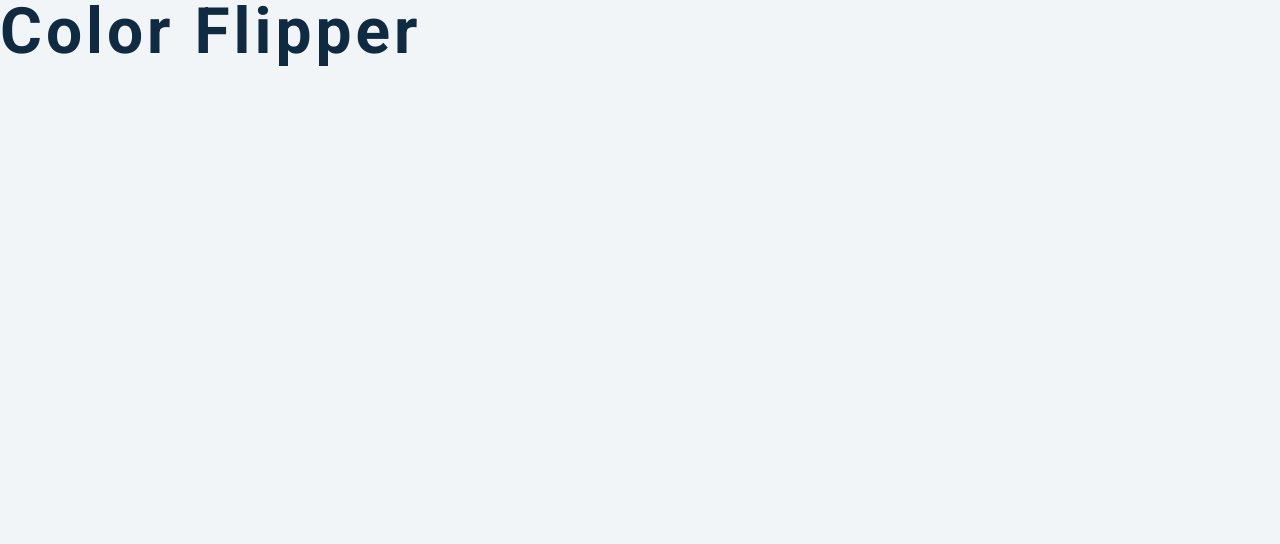
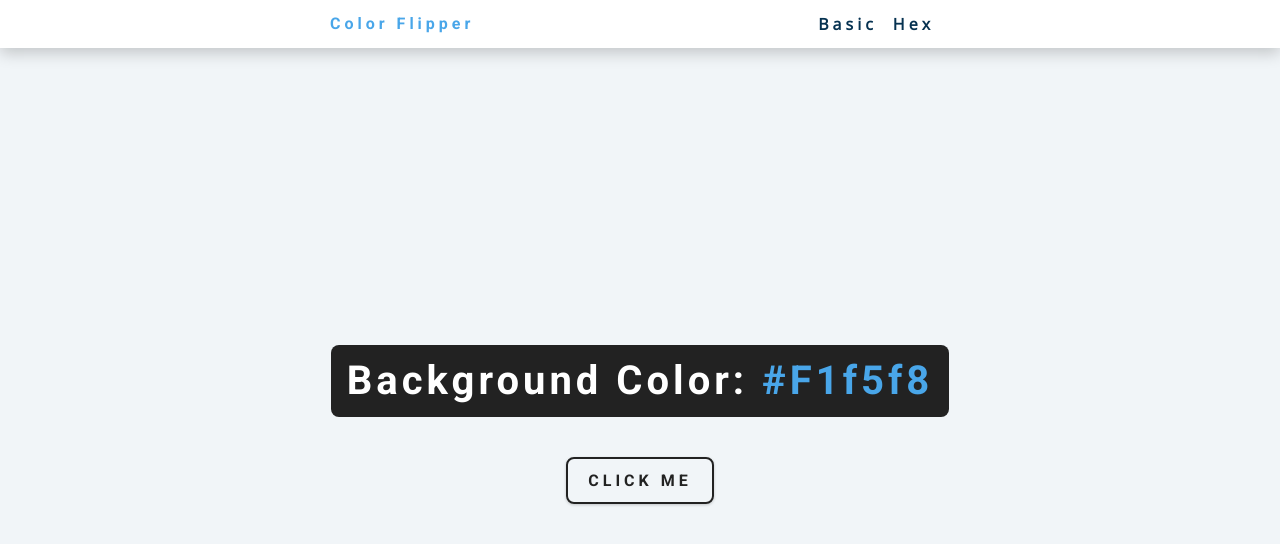
Before and after one commit to jamesoyanna/color-flipper, a plain HTML site: page index.html in a window 1280 px wide. Drawn offline with nearby package versions, Linux system fonts and the light colour scheme.

Commit message:
implemented color changer for index page

```diff
--- a/app.js
+++ b/app.js
@@ -1 +1,15 @@
 const colors = ["green", "red", "rgba(133,122,200)", "#f15025"];
+const btn = document.getElementById("btn");
+const color = document.querySelector(".color");
+
+btn.addEventListener('click', function(){
+// get random number between 0 -3
+const randomNumber = getRandomNumber();
+console.log(randomNumber)
+document.body.style.backgroundColor = colors[randomNumber];
+color.textContent = colors[randomNumber];
+});
+
+const getRandomNumber = ()=>{
+    return Math.floor(Math.random()*colors.length);
+}
--- a/index.html
+++ b/index.html
@@ -8,7 +8,27 @@
     <link rel="stylesheet" href="styles.css" />
   </head>
   <body>
-    <h1>color flipper</h1>
+<nav>
+  <div class="nav-center">
+    <h4>color flipper</h4>
+    <ul class="nav-links">
+      <li>
+        <a href="index.html">Basic</a>
+      </li>
+      <li>
+        <a href="hex.html">Hex</a>
+      </li>
+    </ul>
+  </div>
+</nav>
+<main>
+  <div class="container">
+    <h2>Background color: <span class="color">
+      #f1f5f8
+    </span> </h2>
+    <button class="btn btn-hero" id="btn">Click Me</button>
+  </div>
+</main>
     <!-- javascript -->
     <script src="app.js"></script>
   </body>
```
